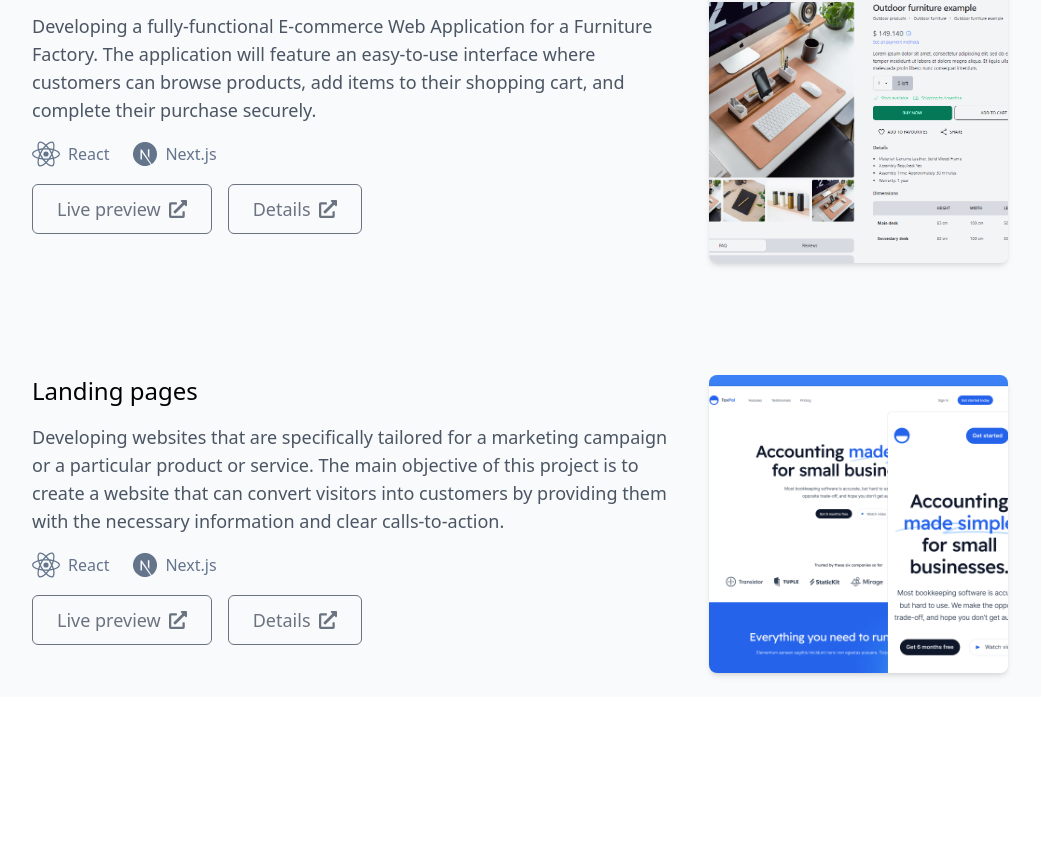
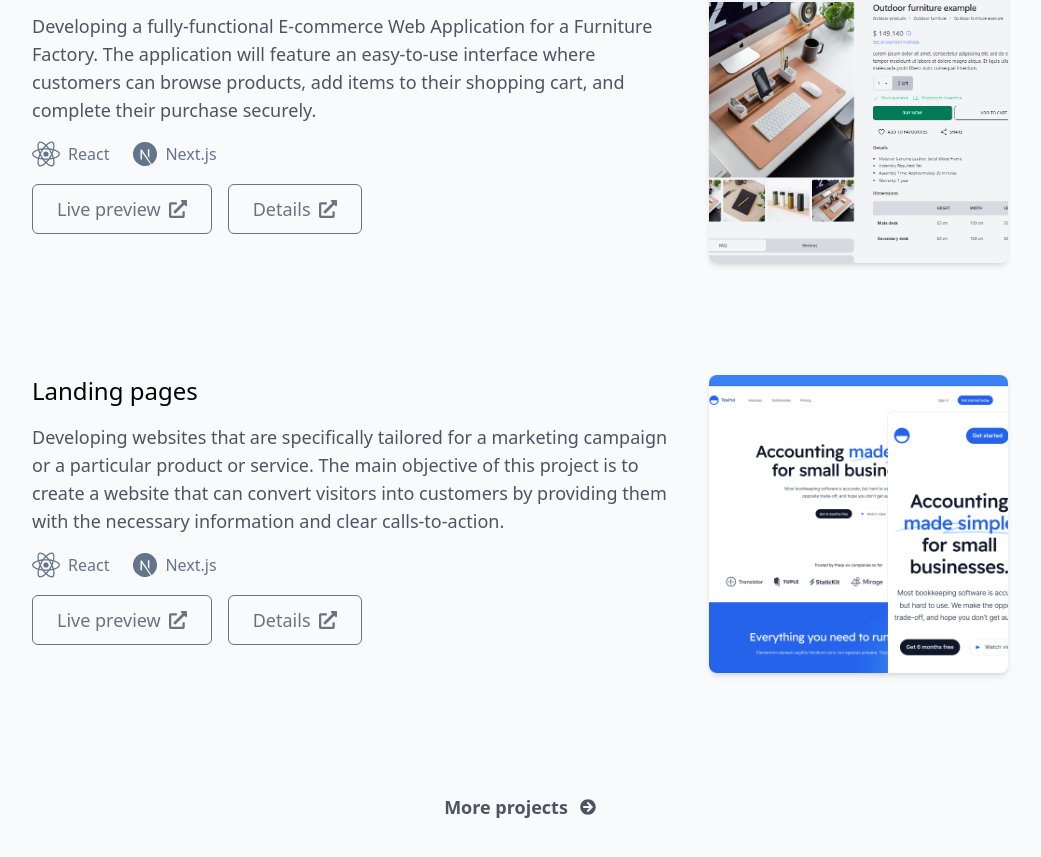
Before and after one commit to xdguido/guidogennari-web, a Next.js app: page / in a window 1280 px wide. Shown: the part 1012-1869 px from the top of the page, without its empty margins (120-1161 px from the left). Before the commit the page ends 1709 px from the top, so only its background shows below. Built offline with nearby package versions, Linux system fonts and the light colour scheme.

Commit message:
feat: add btn to repos

```diff
--- a/pages/index.tsx
+++ b/pages/index.tsx
@@ -1,7 +1,7 @@
 import Button from '@ui/Button';
 import { NextjsLogo, ReactLogo } from '@ui/TechLogo';
 import Image from 'next/image';
-import { FaExternalLinkAlt } from 'react-icons/fa';
+import { FaExternalLinkAlt, FaArrowCircleRight } from 'react-icons/fa';
 import Typed from 'react-typed';
 
 export default function Home() {
@@ -143,11 +143,12 @@ export default function Home() {
                         </div>
                     </div>
 
-                    {/* <div>
-                        <button className="flex items-center gap-3 text-lg font-semibold dark:text-slate-100 text-gray-600 hover:text-blue-600 focus-visible:text-blue-600 active:text-blue-800 p-2 mb-2">
-                            More projects <FaArrowCircleRight className="" />
-                        </button>
-                    </div> */}
+                    <a
+                        href="https://github.com/xdguido"
+                        className="flex items-center gap-3 text-lg font-semibold dark:text-slate-100 text-gray-600 hover:text-blue-600 focus-visible:text-blue-600 active:text-blue-800 p-2 mb-2"
+                    >
+                        More projects <FaArrowCircleRight className="h-4 w-4" />
+                    </a>
                 </div>
             </section>
         </>
```
